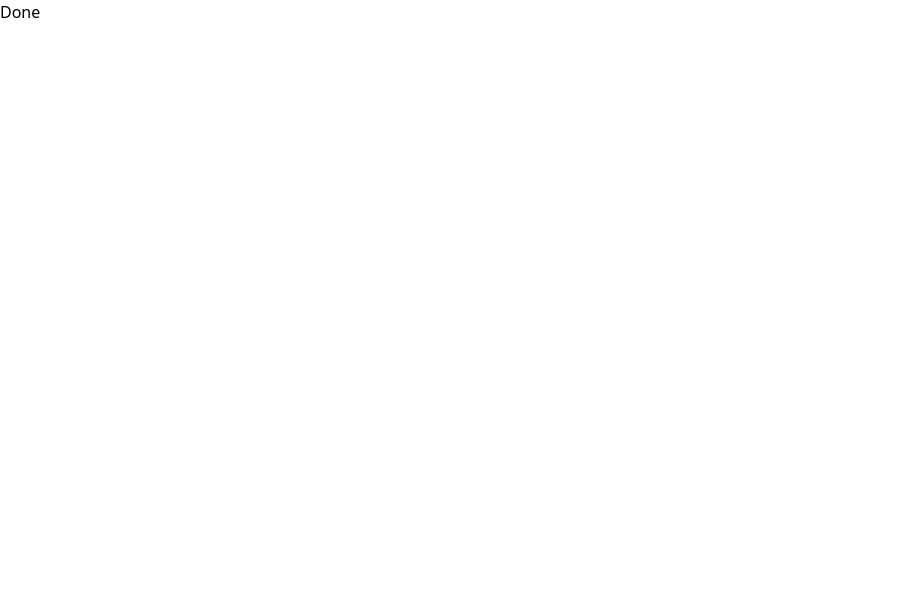
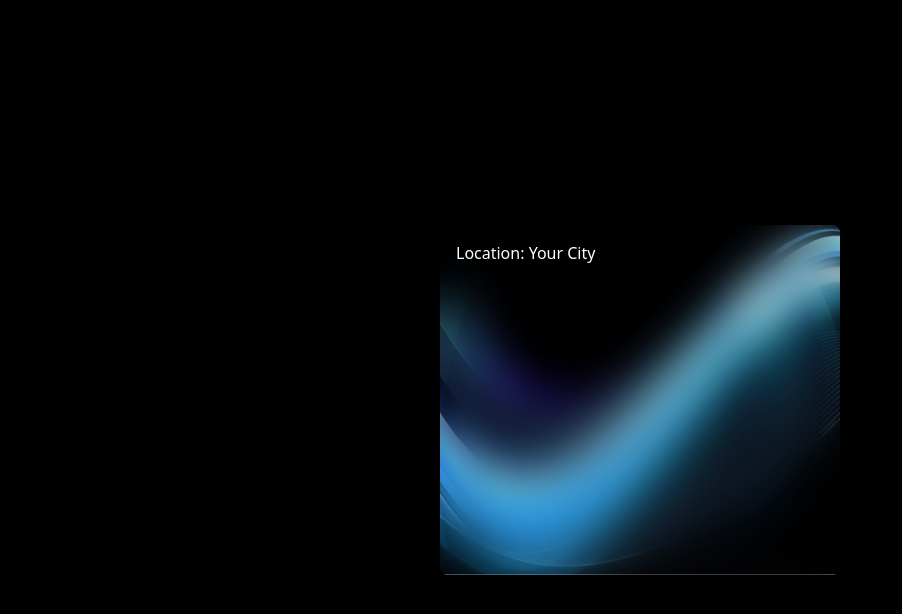
Before and after one commit to Abhishek-Sharma201/Weather-App, a Next.js app: page / in a window 1280 px wide. Shown: the top 614 px of the page, without its empty margins (0-902 px from the left). Built offline with nearby package versions, Linux system fonts and the light colour scheme.

Commit message:
sample card

```diff
--- a/src/app/page.js
+++ b/src/app/page.js
@@ -1,8 +1,12 @@
+'use client'
 import React from 'react'
+import Home from './pages/Home'
 
 const page = () => {
   return (
-    <div>Done</div>
+    <main>
+      <Home />
+    </main>
   )
 }
 
--- /dev/null
+++ b/src/app/pages/Home.css
@@ -0,0 +1,60 @@
+.Home {
+    height: 100dvh;
+    width: 100%;
+    background: black;
+    display: flex;
+    flex-direction: column;
+    align-items: center;
+    justify-content: center;
+    color: white;
+}
+
+.Home .card {
+    border-radius: 8px;
+    /* padding: 1rem; */
+    gap: 1rem;
+    height: 350px;
+    width: 400px;
+    background: linear-gradient(145deg, #1c1f26, #242830, #0d0f16);
+    display: flex;
+    flex-direction: column;
+    align-items: flex-start;
+    justify-content: center;
+    position: relative;
+    overflow: hidden;
+}
+
+.Home .card .back {
+    position: absolute;
+    top: 0;
+    left: 0;
+    height: 100%;
+    width: 100%;
+    z-index: 1;
+    /* box-shadow: inset 10px 10px 40px 40px #DBA632; */
+}
+
+.Home .card .back .cardBackImg {
+    height: 100%;
+    width: 100%;
+    object-fit: cover;
+}
+
+.Home .card .content {
+    border-radius: 6px;
+    height: 100%;
+    width: 100%;
+    padding: 1rem;
+    gap: 1rem;
+    background: rgba(7, 7, 7, 0.116);
+    backdrop-filter: blur(20px);
+    display: flex;
+    flex-direction: column;
+    align-items: flex-start;
+    justify-content: flex-start;
+    position: relative;
+    z-index: 3;
+    color: white;
+    font-weight: 400;
+    font-size: 1rem;
+}
--- /dev/null
+++ b/src/app/pages/Home.jsx
@@ -0,0 +1,21 @@
+import React from 'react'
+import Image from 'next/image'
+import './Home.css'
+import { backImg1 } from '../utils/constant'
+
+const Home = () => {
+    return (
+        <div className="Home">
+            <div className="card">
+                <div className="back">
+                    <Image src={backImg1} alt="cardBackImg" priority={true} className="cardBackImg" />
+                </div>
+                <div className="content">
+                    <h1>Location: Your City</h1>
+                </div>
+            </div>
+        </div>
+    )
+}
+
+export default Home
--- /dev/null
+++ b/src/app/utils/constant.js
@@ -0,0 +1,3 @@
+import Img1 from '../../public/assets/cardBackImg1.jpg'
+
+export const backImg1 = Img1;
```
Also changed, not shown: src/public/assets/cardBackImg1.jpg (added).
